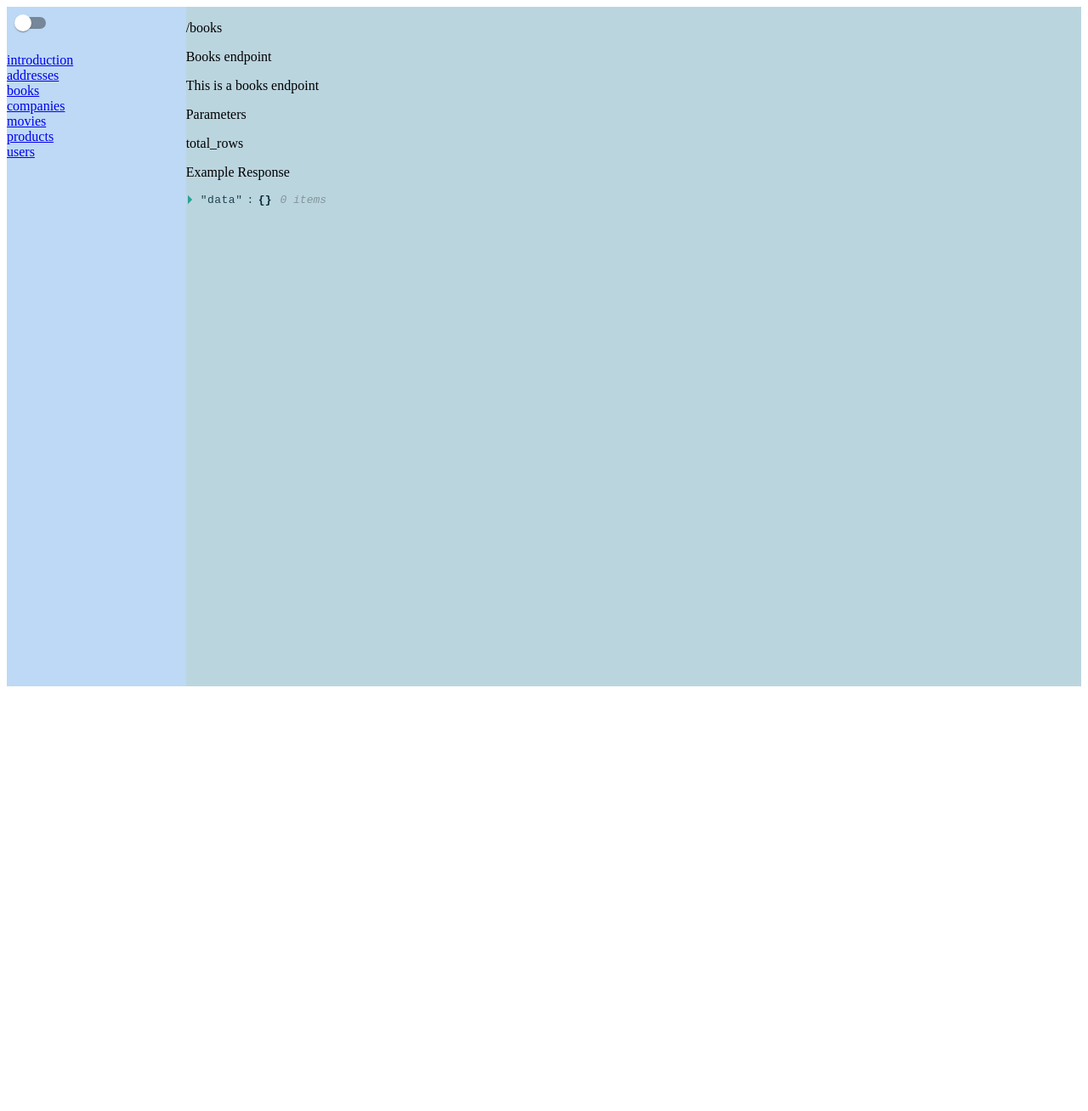
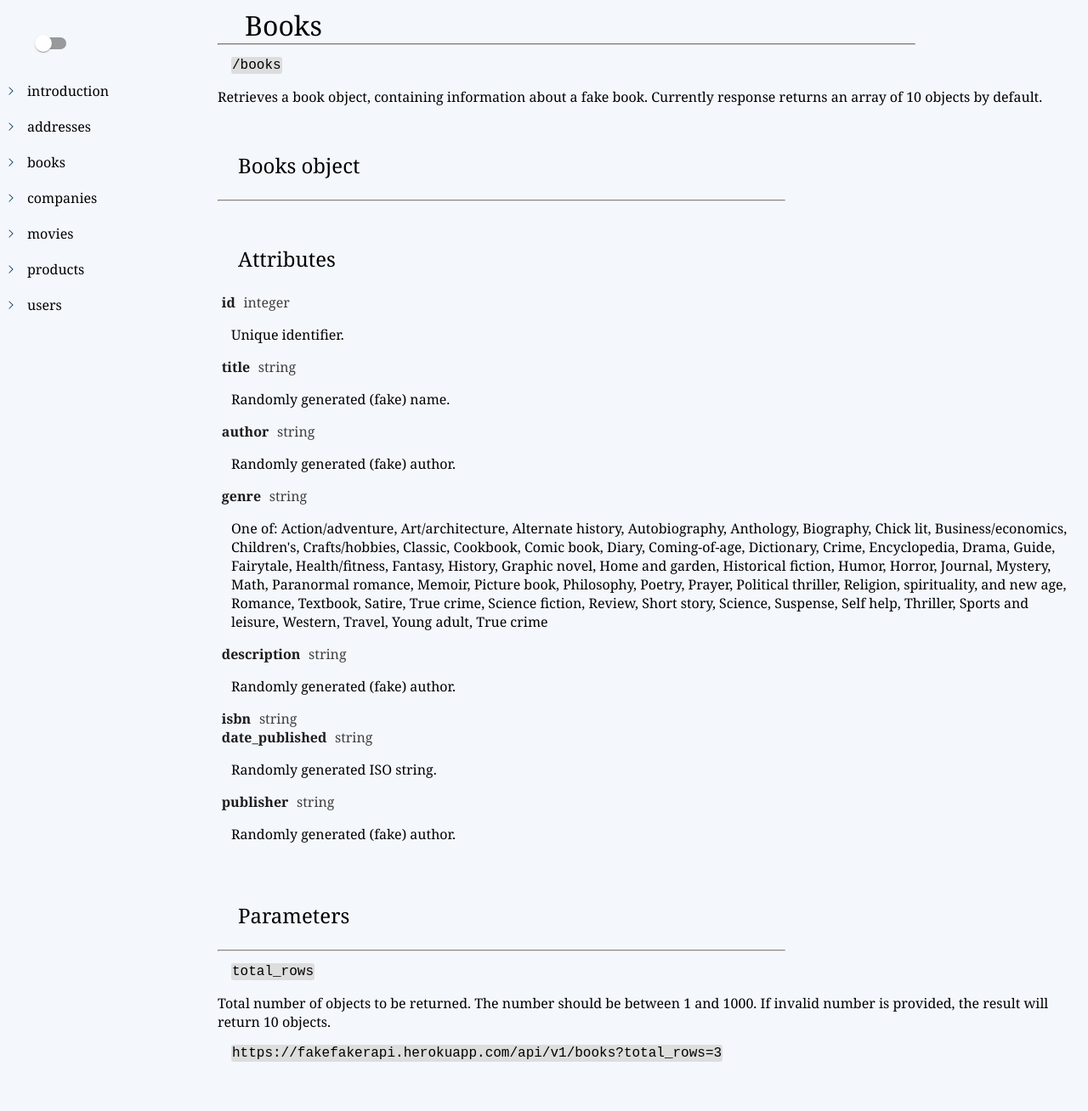
Before and after one commit to Fake-faker-API/Fake-faker-docs, a React (Create React App) app: page /books in a window 1280 px wide. Shown: the top 1308 px of the page at 85% size. Before the commit the page ends 816 px from the top, so only its background shows below. Built offline with nearby package versions, Linux system fonts and the light colour scheme.

Commit message:
Main app components

```diff
--- a/src/App.tsx
+++ b/src/App.tsx
@@ -1,24 +1,24 @@
 import React from 'react';
 import { Grid } from '@mui/material';
-import "./App.css";
+import './App.scss';
 import {
-  BrowserRouter as Router,
-} from "react-router-dom";
+  BrowserRouter as Router
+} from 'react-router-dom';
 
 import Navbar from './components/Navbar';
 import Main from './components/Main';
 
-function App() {
+function App () {
   return (
     <Router>
     <Grid container>
       <Navbar />
-    <Grid item xs={10} md={10} className="main-content">
+    <Grid item xs={10} md={10} className='main-content'>
      <Main />
     </Grid>
   </Grid>
   </Router>
-  );
+  )
 }
 
-export default App;
+export default App
--- a/src/components/EndpointDescription.tsx
+++ b/src/components/EndpointDescription.tsx
@@ -1,50 +1,101 @@
-import React, { FC } from 'react';
-import ReactJson from 'react-json-view'
-// import Box from '@mui/material/Box';
-interface Props {
-  endpoint: String
-  title: String
-  text: String
-  queryParameters?: QueryPrameters[]
+import React, {
+  FC
+} from 'react';
+import AddressObject from '../typeDefs/AddressObject';
+import BookObject from '../typeDefs/BookObject';
+import CompanyObject from '../typeDefs/CompanyObject';
+import MovieObject from '../typeDefs/MovieObject';
+import ProductObject from '../typeDefs/ProductObject';
+import UserObject from '../typeDefs/UserObject';
+import { parseResponseObject } from '../utils/helper-utils'
+
+export type ResponseObj = AddressObject[] | BookObject[] | CompanyObject[] | MovieObject[] | ProductObject[] | UserObject[]
+
+interface ReturnedObject {
+  name: String
+  type: String
+  description?: String
 }
 
 interface QueryPrameters {
   name: String
   description: String
-  example: String
-  exampleResponse?: AddressesObject[] | null[] | any
+  exampleRequestURL: String
+  exampleResponse: ResponseObj
   notes: String
 }
-
-interface AddressesObject {
-  id: Number
-  street_number: String
-  street_name: String
-  city: String
-  state: String
-  zipcode: String
-  country: String
+interface Props {
+  endpoint: String
+  title: String
+  endpointDescription: String
+  queryParameters?: QueryPrameters[]
+  object: ReturnedObject[]
 }
 
-const EndpointDescription: FC<Props> = ({ endpoint, title, text, queryParameters })=> {
+const EndpointDescription: FC<Props> = ({
+  endpoint,
+  title,
+  endpointDescription,
+  queryParameters,
+  object
+}) => {
   return (
     <div>
+      <span className='endpoint-title'> {title} </span>
+      <hr className='divider-endpoint-title'></hr>
+      <span className='endpoint'> {endpoint} </span>
+      <span className='endpoint-description'> {endpointDescription} </span>
 
-    <p>{endpoint}</p>
-    <p>{title}</p>
-    <p>{text}</p>
-    <div>{queryParameters ?
-    <>
-    <p>Parameters</p>
-    {queryParameters[0].name}
-    <p>
-      Example Response
-    </p>
-    <ReactJson src={queryParameters[0].exampleResponse} name="data" indentWidth={2}/>
-    </>
-    : ""}</div>
+      <div> {queryParameters
+        ? <>
+          <span className='endpoint-object-title'>{title} object</span>
+          <hr className='divider-endpoint-subtitle'></hr>
+          <span className='endpoint-attributes-title'>Attributes</span>
+          {object.map((attribute, index) => {
+            return (
+              <div key={`${attribute.name}_${index}`}>
+              <span className='endpoint-attribute-name'>{attribute.name}</span>
+              <span className='endpoint-attribute-type'>{attribute.type}</span>
+              {attribute.description
+                ? <>
+                <span className='endpoint-attribute-description'>{attribute.description} </span>
+              </>
+                : <>
+                <br/>
+                </>}
+              </div>
+            )
+          })}
 
-    </div>
+        <span className='endpoint-param-title'>Parameters</span>
+        <hr className='divider-endpoint-subtitle'></hr>
+
+        {queryParameters.map((param, index) => {
+          return (
+            <div key={`${param.name}_${index}`}>
+              <span className='endpoint-param-name'>
+                {param.name}
+              </span>
+              <span className='endpoint-param-description'>
+                {param.description}
+              </span>
+              <span className='endpoint-request-path'>
+                {param.exampleRequestURL}
+              </span>
+              <span className='response-example-title'>Example Response </span>
+                <pre>
+                  <p className='response-example-full-object'>
+                    {parseResponseObject(param.exampleResponse)}
+                  </p>
+                </pre>
+            </div>
+          )
+        })}
+
+        </>
+        : ''}
+        </div>
+      </div>
   );
 }
 
--- a/src/components/Introduction.tsx
+++ b/src/components/Introduction.tsx
@@ -4,10 +4,29 @@
   introductionText: String
 }
 
-const Introduction: FC<Props> = ({ introductionText })=> {
+const Introduction: FC<Props> = ({ introductionText }) => {
   return (
     <div>
-      {introductionText}
+      <p>
+
+        The goal of creating this project was simply to have fun.
+
+        <span>Overview </span>
+      This collection of open-source APIs was inspired by
+      <a target='_blank' href='https://fakerapi.it/en' rel='noreferrer'>
+        FAKER API</a>
+        All endpoints return 10 objects by default (can be changed to anywhere from 1 to 1000).
+
+        This API allows to retrieve/generate the following data
+        <ul className='introduction-endpoint-list'>
+          <li>addresses - fake but realistic US addresses</li>
+          <li>users - fake but realistic user information</li>
+          <li>books - fake book information (actual book genres) </li>
+          <li>companies - completely made up company information </li>
+          <li>movies - fake movie information (actual movie genres) </li>
+          <li>products - fake book information (actual book genres) </li>
+        </ul>
+      </p>
     </div>
   );
 }
--- a/src/components/Main.tsx
+++ b/src/components/Main.tsx
@@ -1,36 +1,35 @@
 import React from 'react';
 import {
-  BrowserRouter as Router,
   Routes,
   Route
-} from "react-router-dom";
+} from 'react-router-dom';
 import EndpointDescription from './EndpointDescription';
 import Introduction from './Introduction';
-import { endpointDescription } from '../const/endpoint-description';
+import { endpointDescription } from '../data/endpoint-description';
 
-export default function Main() {
+export default function Main () {
   return (
     <div>
       <Routes>
-          <Route path="/addresses" element={(()=> <EndpointDescription {...endpointDescription.addresses} />)()}>
+          <Route path='/addresses' element={(() => <EndpointDescription {...endpointDescription.addresses} />)()}>
           </Route>
 
-          <Route path="/books" element={(()=> <EndpointDescription {...endpointDescription.books} />)()}>
+          <Route path='/books' element={(() => <EndpointDescription {...endpointDescription.books} />)()}>
           </Route>
 
-          <Route path="/companies" element={(()=> <EndpointDescription {...endpointDescription.companies} />)()}>
+          <Route path='/companies' element={(() => <EndpointDescription {...endpointDescription.companies} />)()}>
           </Route>
 
-          <Route path="/products" element={(()=> <EndpointDescription {...endpointDescription.products} />)()}>
+          <Route path='/products' element={(() => <EndpointDescription {...endpointDescription.products} />)()}>
           </Route>
-           <Route path="/movies" element={(()=> <EndpointDescription {...endpointDescription.movies} />)()}>
+           <Route path='/movies' element={(() => <EndpointDescription {...endpointDescription.movies} />)()}>
           </Route>
-          <Route path="/users" element={(()=> <EndpointDescription {...endpointDescription.addresses} />)()}>
+          <Route path='/users' element={(() => <EndpointDescription {...endpointDescription.addresses} />)()}>
           </Route>
-          <Route path="/introduction" element={(()=> <Introduction introductionText="Some text" />)()}>
+          <Route path='/introduction' element={(() => <Introduction introductionText='Some text' />)()}>
 
           </Route>
-          <Route path="/" element={(()=> <Introduction introductionText="Some text" />)()}>
+          <Route path='/' element={(() => <Introduction introductionText='Some text' />)()}>
 
           </Route>
         </Routes>
--- a/src/components/Navbar.tsx
+++ b/src/components/Navbar.tsx
@@ -1,38 +1,37 @@
 import React from 'react';
 import { Grid, Switch } from '@mui/material';
 import {
-  Link,
-  BrowserRouter as Router,
-} from "react-router-dom";
+  Link
+} from 'react-router-dom';
 
-export default function Navbar() {
+export default function Navbar () {
   const label = { inputProps: { 'aria-label': 'Dark Mode' } };
 
   return (
-    <Grid item xs={2} md={2} className="navbar" onChange={()=>console.log("change theme")}>
+    <Grid item xs={2} md={2} className='navbar' onChange={() => console.log('change theme')}>
 
       <Switch {...label} />
-      <ul style={{ listStyleType: "none", padding: 0 }}>
+      <ul style={{ listStyleType: 'none', padding: 0 }}>
         <li>
-          <Link to="/introduction">introduction</Link>
+          <Link to='/introduction'>introduction</Link>
         </li>
         <li>
-          <Link to="/addresses">addresses</Link>
+          <Link to='/addresses'>addresses</Link>
         </li>
         <li>
-          <Link to="/books">books</Link>
+          <Link to='/books'>books</Link>
         </li>
         <li>
-          <Link to="/companies">companies</Link>
+          <Link to='/companies'>companies</Link>
         </li>
         <li>
-          <Link to="/movies">movies</Link>
+          <Link to='/movies'>movies</Link>
         </li>
         <li>
-          <Link to="/products">products</Link>
+          <Link to='/products'>products</Link>
         </li>
         <li>
-          <Link to="/users">users</Link>
+          <Link to='/users'>users</Link>
         </li>
       </ul>
     </Grid>
```
